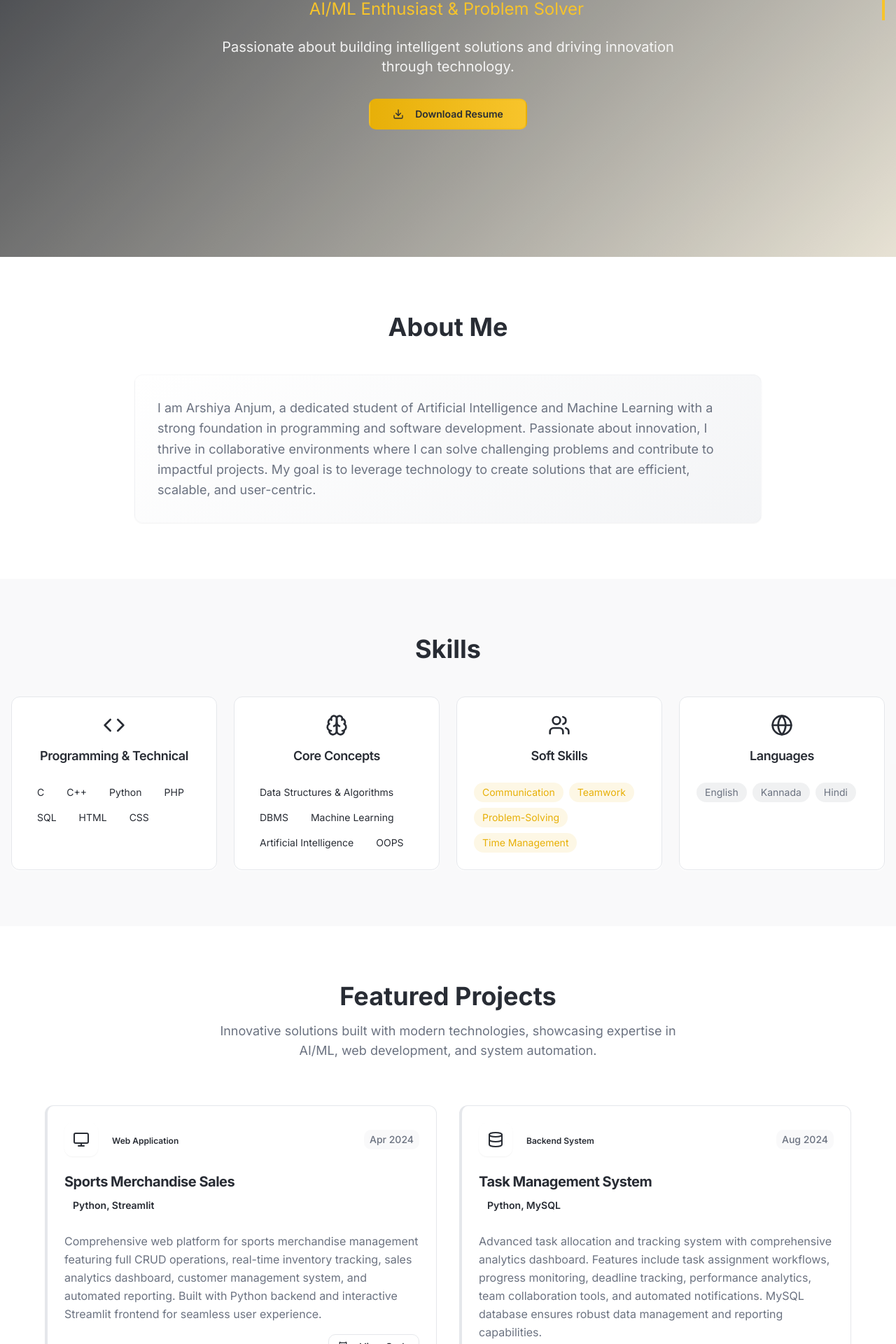
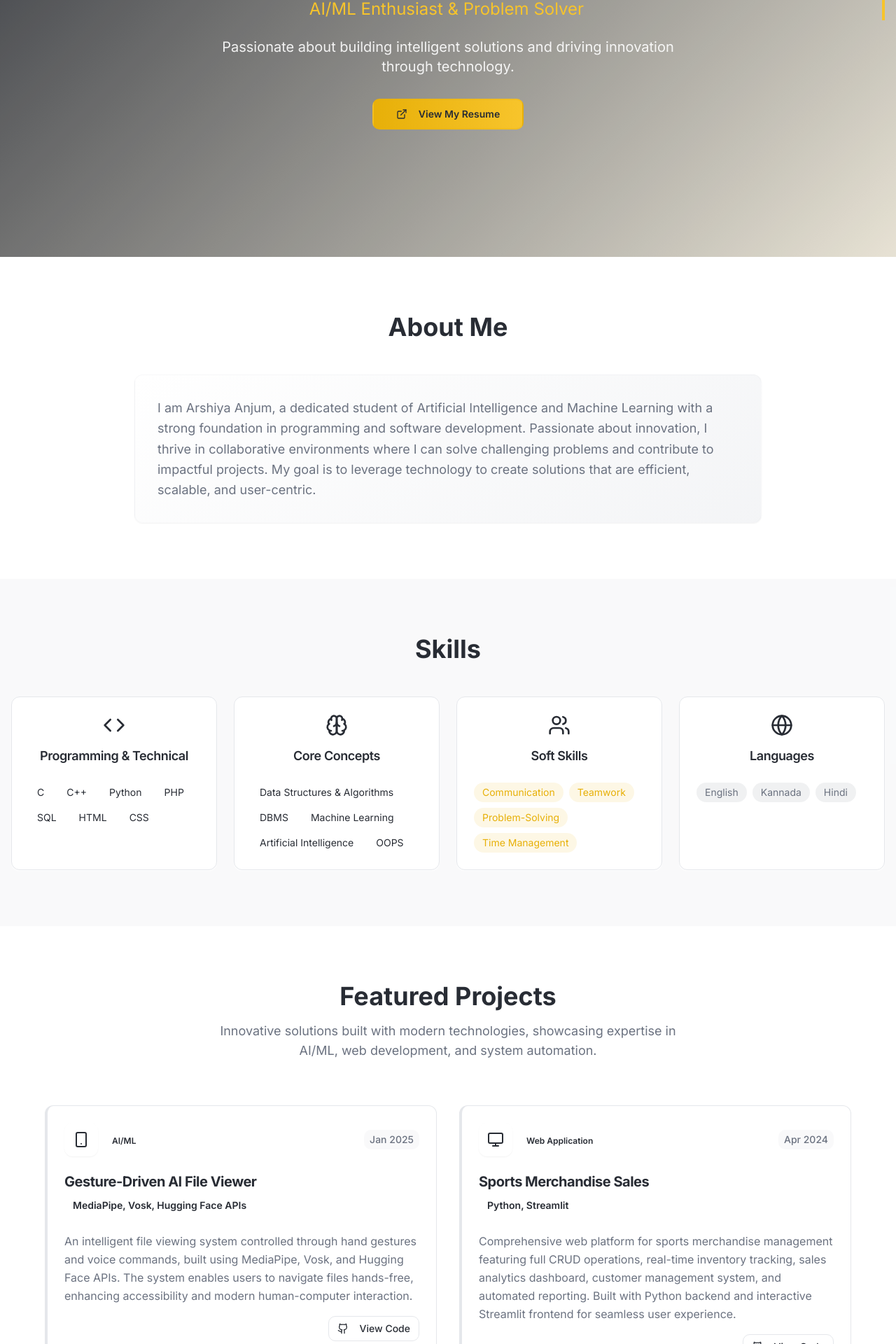
Before and after one commit to ArshiyaAnjum165/arshiya-ai-verse, a React (Vite) app: page / in a window 1280 px wide. Shown: the part 433-2353 px from the top of the page at 70% size. Built offline with nearby package versions, Linux system fonts and the light colour scheme.

Commit message:
Update resume and add new project
Updated resume link and button text to "View My Resume". Added "Gesture-Driven AI File Viewer" project to the projects section.

```diff
--- a/src/pages/Index.tsx
+++ b/src/pages/Index.tsx
@@ -73,6 +73,15 @@ const Index = () => {
   };
 
   const projects = [
+    {
+      title: "Gesture-Driven AI File Viewer",
+      date: "Jan 2025",
+      tech: "MediaPipe, Vosk, Hugging Face APIs",
+      description: "An intelligent file viewing system controlled through hand gestures and voice commands, built using MediaPipe, Vosk, and Hugging Face APIs. The system enables users to navigate files hands-free, enhancing accessibility and modern human-computer interaction.",
+      icon: <Smartphone className="h-6 w-6" />,
+      badge: "AI/ML",
+      githubUrl: "https://github.com/ArshiyaAnjum165/IPCV"
+    },
     {
       title: "Sports Merchandise Sales",
       date: "Apr 2024",
@@ -252,8 +261,7 @@ const Index = () => {
               Passionate about building intelligent solutions and driving innovation through technology.
             </p>
             <a
-              href="https://drive.google.com/uc?export=download&id=1Z0Ns_-0Tm8RB-Yge8L2E40bVB8gAlEkg"
-              download="Arshiya_Anjum_Resume.pdf"
+              href="https://drive.google.com/file/d/1_IH0Qnq8X-mF3BTaDcdcx-rzix8m44E7/view?usp=sharing"
               target="_blank"
               rel="noopener noreferrer"
             >
@@ -261,8 +269,8 @@ const Index = () => {
                 size="lg"
                 className="bg-gradient-accent text-charcoal border-2 border-gold/30 hover:border-gold hover:shadow-glow backdrop-blur-sm transition-all duration-300 transform hover:scale-105 font-semibold"
               >
-                <Download className="mr-2 h-5 w-5" />
-                Download Resume
+                <ExternalLink className="mr-2 h-5 w-5" />
+                View My Resume
               </Button>
             </a>
           </div>
```
